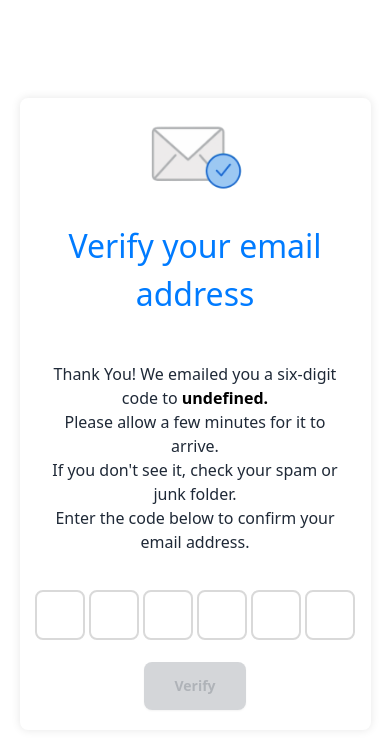
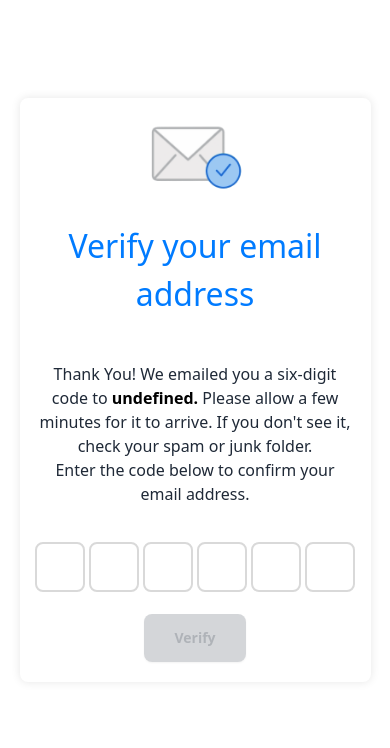
Before and after one commit to sillsdev/appbuilder-usercontent-management, a SvelteKit app: page /verify/1 in a window 390 px wide. Shown: the top 748 px of the page. Built offline with nearby package versions, Linux system fonts and the light colour scheme; no server answers; the database is empty.

Commit message:
Add styling for mobile on +layout.svelte

```diff
--- a/src/routes/+layout.svelte
+++ b/src/routes/+layout.svelte
@@ -2,4 +2,6 @@
     import '../app.postcss';
 </script>
 
-<slot />
+<div class="max-w-screen-md mx-auto">
+    <slot />
+</div>
--- a/src/routes/verify/[id]/+page.svelte
+++ b/src/routes/verify/[id]/+page.svelte
@@ -51,9 +51,8 @@
     <p>
         Thank You! We emailed you a six-digit code to <span class="font-bold text-black"
             >{data.request?.email}.
-        </span><br />Please allow a few minutes for it to arrive.
-        <br />If you don't see it, check your spam or junk folder.
-        <br />
+        </span>Please allow a few minutes for it to arrive. If you don't see it, check your spam or
+        junk folder.
         <span class="text-center block">Enter the code below to confirm your email address. </span>
     </p>
     <br />
```
